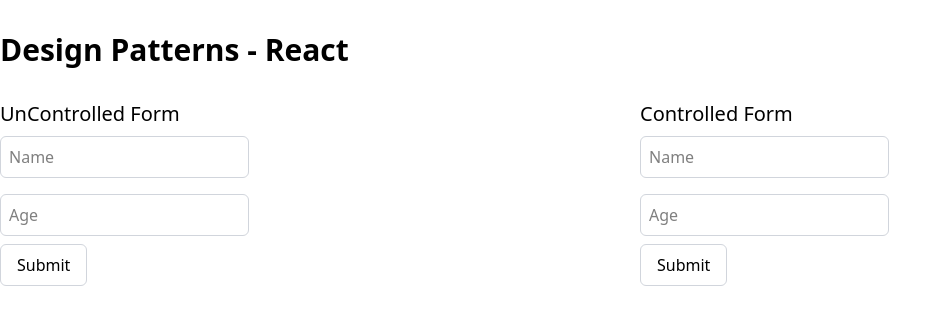
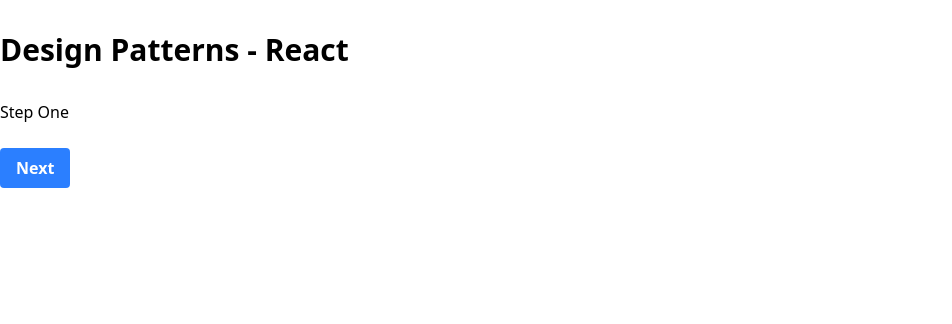
Before and after one commit to bhuvan2205/React-Patterns, a React (Vite) app: page / in a window 1280 px wide. Shown: the top 324 px of the page, without its empty margins (0-952 px from the left). Built offline with nearby package versions, Linux system fonts and the light colour scheme.

Commit message:
Feat: Uncontrolled component data flow ~ Multiple steps

```diff
--- a/src/App.jsx
+++ b/src/App.jsx
@@ -1,5 +1,7 @@
-import ControlledForm from "./components/controlled-form";
-import UncontrolledForm from "./components/uncontrolled-form";
+import UncontrolledFlow from "./components/uncontrolled-flow";
+import StepOne from "./components/step-one";
+import StepTwo from "./components/step-two";
+import StepThree from "./components/step-three";
 
 const App = () => {
   return (
@@ -7,17 +9,15 @@
       <div className="container mx-auto">
         <h1 className="text-3xl font-bold my-8">Design Patterns - React</h1>
 
-        <div className="grid grid-cols-2">
-          <div>
-            <h2 className="text-xl">UnControlled Form</h2>
-            <UncontrolledForm />
-          </div>
-
-          <div>
-            <h2 className="text-xl">Controlled Form</h2>
-            <ControlledForm />
-          </div>
-        </div>
+        <UncontrolledFlow
+          onDone={(data) =>
+            alert(`Completed the Flow with data: ${JSON.stringify(data)}`)
+          }
+        >
+          <StepOne />
+          <StepTwo />
+          <StepThree />
+        </UncontrolledFlow>
       </div>
     </>
   );
--- a/src/components/controlled-form.jsx
+++ /dev/null
@@ -1,42 +0,0 @@
-import { useState } from "react";
-
-const ControlledForm = () => {
-  const [name, setName] = useState("");
-  const [age, setAge] = useState("");
-
-  const handleSubmit = (e) => {
-    e.preventDefault();
-    console.log(name, age);
-  };
-
-  return (
-    <form onSubmit={handleSubmit}>
-      <input
-        name="name"
-        className="border border-gray-300 p-2 my-2 rounded-md focus:outline-none focus:ring-2 focus:ring-blue-500"
-        type="text"
-        placeholder="Name"
-        value={name}
-        onChange={(e) => setName(e.target.value)}
-      />
-      <br />
-      <input
-        name="age"
-        className="border border-gray-300 p-2 my-2 rounded-md focus:outline-none focus:ring-2 focus:ring-blue-500"
-        type="number"
-        placeholder="Age"
-        value={age}
-        onChange={(e) => setAge(e.target.value)}
-      />
-      <br />
-      <button
-        type="submit"
-        className="border border-gray-300 px-4 py-2 rounded-md focus:outline-none focus:ring-2 focus:ring-blue-500 hover:cursor-pointer"
-      >
-        Submit
-      </button>
-    </form>
-  );
-};
-
-export default ControlledForm;
--- /dev/null
+++ b/src/components/step-one.jsx
@@ -0,0 +1,18 @@
+import React from "react";
+
+const StepOne = ({ onNext }) => {
+  return (
+    <div>
+      <p>Step One</p>
+      <br />
+      <button
+        className="bg-blue-500 hover:bg-blue-700 text-white font-bold py-2 px-4 rounded"
+        onClick={() => onNext({ name: "John Doe" })}
+      >
+        Next
+      </button>
+    </div>
+  );
+};
+
+export default StepOne;
--- /dev/null
+++ b/src/components/step-three.jsx
@@ -0,0 +1,18 @@
+import React from "react";
+
+const StepThree = ({ onNext }) => {
+  return (
+    <div>
+      <p>Step Three</p>
+      <br />
+      <button
+        className="bg-blue-500 hover:bg-blue-700 text-white font-bold py-2 px-4 rounded"
+        onClick={() => onNext({ address: "123 Main St" })}
+      >
+        Next
+      </button>
+    </div>
+  );
+};
+
+export default StepThree;
--- /dev/null
+++ b/src/components/step-two.jsx
@@ -0,0 +1,18 @@
+import React from "react";
+
+const StepTwo = ({ onNext }) => {
+  return (
+    <div>
+      <p>Step Two</p>
+      <br />
+      <button
+        className="bg-blue-500 hover:bg-blue-700 text-white font-bold py-2 px-4 rounded"
+        onClick={() => onNext({ age: 20 })}
+      >
+        Next
+      </button>
+    </div>
+  );
+};
+
+export default StepTwo;
--- /dev/null
+++ b/src/components/uncontrolled-flow.jsx
@@ -0,0 +1,35 @@
+import React from "react";
+import { cloneElement } from "react";
+import { isValidElement } from "react";
+import { useState } from "react";
+import { Children } from "react";
+
+const UncontrolledFlow = ({ children, onDone }) => {
+  const [data, setData] = useState({});
+  const [currentIndex, setCurrentIndex] = useState(0);
+
+  const handleNext = (dataFromStep) => {
+    const nextIndex = currentIndex + 1;
+    const newData = { ...data, ...dataFromStep };
+
+    if (nextIndex < children.length) {
+      setCurrentIndex(nextIndex);
+    } else {
+      onDone(newData);
+    }
+
+    setData(newData);
+  };
+
+  const childElement = Children.toArray(children)[currentIndex];
+
+  if (isValidElement(childElement)) {
+    return cloneElement(childElement, {
+      onNext: handleNext,
+    });
+  }
+
+  return childElement;
+};
+
+export default UncontrolledFlow;
--- a/src/components/uncontrolled-form.jsx
+++ /dev/null
@@ -1,41 +0,0 @@
-import React from "react";
-import { useRef } from "react";
-
-const UncontrolledForm = () => {
-  const nameInputRef = useRef("");
-  const ageInputRef = useRef("");
-
-  const handleSubmit = (e) => {
-    e.preventDefault();
-    console.log(nameInputRef, ageInputRef);
-  };
-
-  return (
-    <form onSubmit={handleSubmit}>
-      <input
-        name="name"
-        className="border border-gray-300 p-2 my-2 rounded-md focus:outline-none focus:ring-2 focus:ring-blue-500"
-        type="text"
-        placeholder="Name"
-        ref={nameInputRef}
-      />
-      <br />
-      <input
-        name="age"
-        className="border border-gray-300 p-2 my-2 rounded-md focus:outline-none focus:ring-2 focus:ring-blue-500"
-        type="number"
-        placeholder="Age"
-        ref={ageInputRef}
-      />
-      <br />
-      <button
-        type="submit"
-        className="border border-gray-300 px-4 py-2 rounded-md focus:outline-none focus:ring-2 focus:ring-blue-500 hover:cursor-pointer"
-      >
-        Submit
-      </button>
-    </form>
-  );
-};
-
-export default UncontrolledForm;
```
